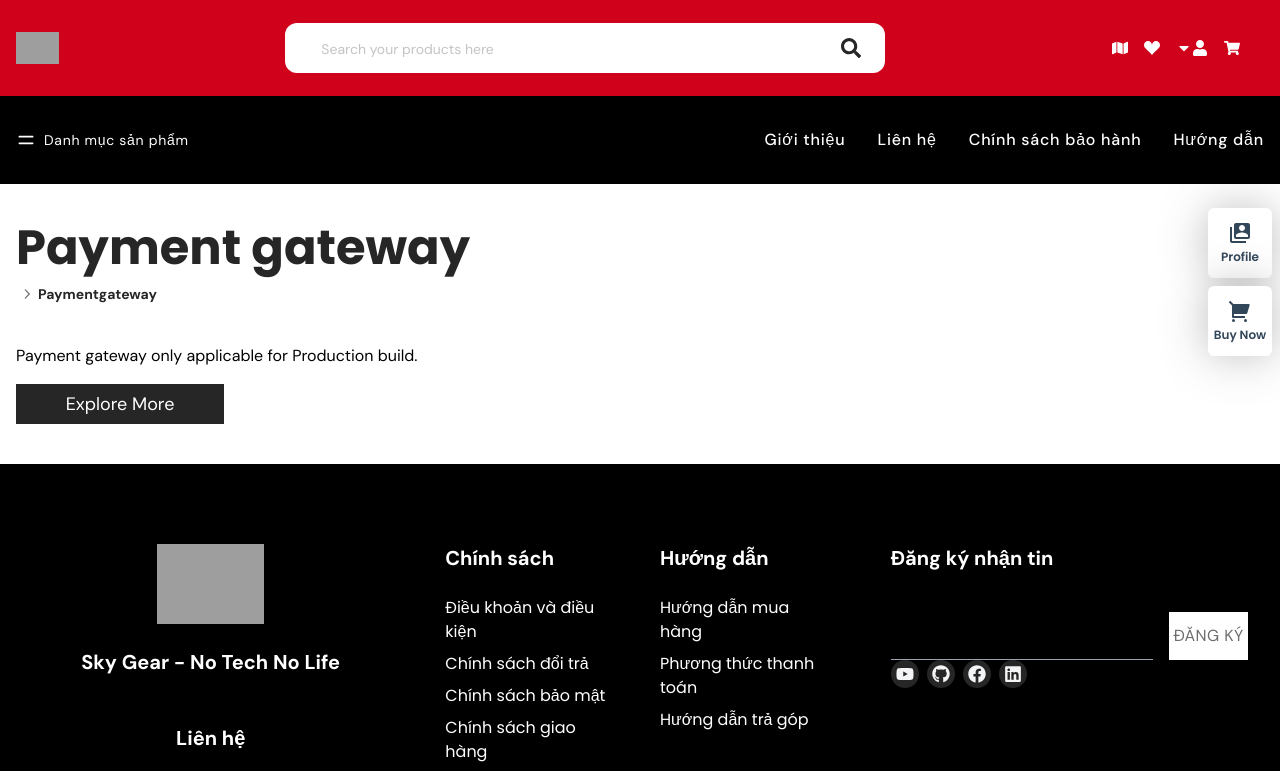
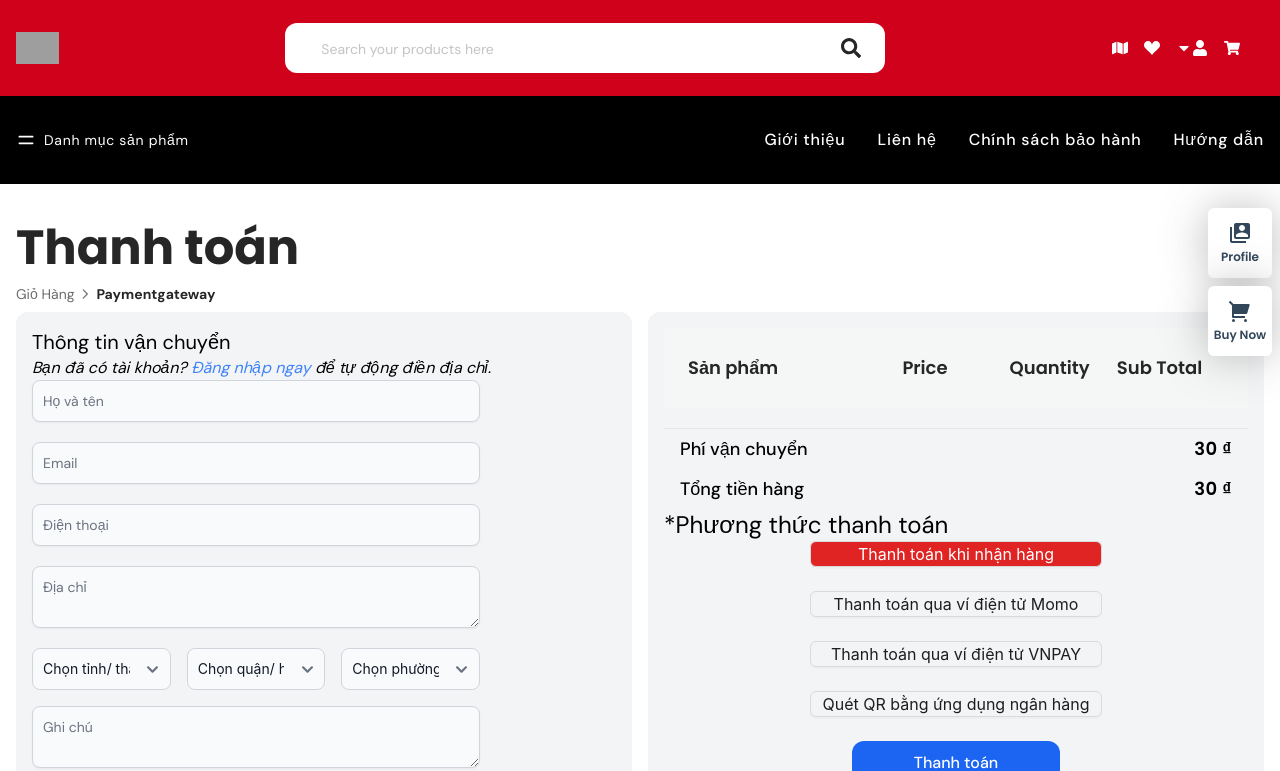
Before and after one commit to TK10-2912/Reactjs1M2, a React (Create React App) app: page /paymentgateway in a window 1280 px wide. Shown: the top 771 px of the page. Built offline with nearby package versions, Linux system fonts and the light colour scheme; grey boxes are pictures that could not be loaded.

Commit message:
sửa giao diện thanh toán tiền , giỏ hàng

```diff
--- a/src/pages/Cart/Cart.js
+++ b/src/pages/Cart/Cart.js
@@ -7,6 +7,7 @@ import { resetCart } from "../../redux/orebiSlice";
 import { emptyCart } from "../../assets/images/index";
 import ItemCard from "./ItemCard";
 import { Col, Row } from "antd";
+import { formatNumber } from "../../constants";
 
 const Cart = () => {
   const dispatch = useDispatch();
@@ -32,12 +33,12 @@ const Cart = () => {
   }, [totalAmt]);
   return (
     <div className="max-w-container mx-auto px-4">
-      <Breadcrumbs title="Cart" />
+      <Breadcrumbs title="Giỏ hàng" />
       {products.length > 0 ? (
         <Row>
           <Col span={16}>
             <div className="w-full h-20 bg-[#F5F7F7] text-primeColor hidden lgl:grid grid-cols-5 place-content-center px-6 text-lg font-titleFont font-semibold">
-              <h2 className="col-span-2">Product</h2>
+              <h2 className="col-span-2">Sản phẩm</h2>
               <h2>Price</h2>
               <h2>Quantity</h2>
               <h2>Sub Total</h2>
@@ -45,7 +46,7 @@ const Cart = () => {
             <div className="mt-5">
               {products.map((item) => (
                 <div key={item._id}>
-                  <ItemCard item={item} />
+                  <ItemCard item={item} payment={false} />
                 </div>
               ))}
             </div>
@@ -56,55 +57,56 @@ const Cart = () => {
             >
               Reset cart
             </button>
-
-            <div className="flex flex-col mdl:flex-row justify-between border py-4 px-4 items-center gap-2 mdl:gap-0">
-              <div className="flex items-center gap-4">
-                <input
-                  className="w-44 mdl:w-52 h-8 px-4 border text-primeColor text-sm outline-none border-gray-400"
-                  type="text"
-                  placeholder="Coupon Number"
-                />
-                <p className="text-sm mdl:text-base font-semibold">
-                  Apply Coupon
-                </p>
-              </div>
-              <p className="text-lg font-semibold">Update Cart</p>
-            </div>
-
           </Col>
           <Col span={8}>
-            <div  class="block max-w-7xl gap-4 justify-end mt-4 p-6 bg-white border mx-5 rounded-lg ">
+            <div class="block max-w-7xl gap-4 justify-end p-6 bg-white border mx-5 rounded-lg ">
               <div className="w-96 flex flex-col gap-4">
-                <h1 className="text-2xl font-semibold text-right">Cart totals</h1>
+                <h1 className="text-2xl font-semibold border-b-2 border-x-stone-800">Tóm tắt đơn hàng</h1>
                 <div>
-                  <p className="flex items-center justify-between border-[1px] border-gray-400 border-b-0 py-1.5 text-lg px-4 font-medium">
-                    Subtotal
+                  <p className="flex items-center justify-between   py-1.5 text-lg px-4 font-medium">
+                    Tổng tiền hàng
                     <span className="font-semibold tracking-wide font-titleFont">
-                      ${totalAmt}
+                      {formatNumber(totalAmt)}
                     </span>
                   </p>
-                  <p className="flex items-center justify-between border-[1px] border-gray-400 border-b-0 py-1.5 text-lg px-4 font-medium">
-                    Shipping Charge
+                  <p className="flex items-center justify-between   py-1.5 text-lg px-4 font-medium">
+                   Phí vận chuyển
                     <span className="font-semibold tracking-wide font-titleFont">
-                      ${shippingCharge}
+                      {formatNumber(shippingCharge)}
                     </span>
                   </p>
-                  <p className="flex items-center justify-between border-[1px] border-gray-400 py-1.5 text-lg px-4 font-medium">
-                    Total
+                  <p className="flex items-center border-b-2 border-x-stone-800 justify-between  py-1.5 text-lg px-4 font-medium">
+                    Tổng tạm tính
                     <span className="font-bold tracking-wide text-lg font-titleFont">
-                      ${totalAmt + shippingCharge}
+                      {formatNumber(totalAmt + shippingCharge)}
                     </span>
                   </p>
                 </div>
+              </div>
+              <div className="w-96 flex flex-col gap-4">
+                <h1 className="text-xl font-semibold ">Vocher</h1>
+                <div>
+
+                  <form>
+                    <label for="search" class="mb-2 text-sm font-medium text-gray-900 sr-only dark:text-white">Search</label>
+                    <div class="relative">
+                      <input type="search" id="search" class="block w-full p-4 ps-10 text-sm text-gray-900 border border-gray-300 rounded-lg bg-gray-50 focus:ring-blue-500 focus:border-blue-500 dark:bg-gray-700 dark:border-gray-600 dark:placeholder-gray-400 dark:text-white dark:focus:ring-blue-500 dark:focus:border-blue-500" placeholder="Nhập mã giảm giá" required />
+                      <button type="submit" class=" text-white absolute end-2.5 bottom-2.5 bg-red-700 hover:bg-red-600 focus:ring-4 focus:outline-none focus:ring-blue-300 font-medium rounded-lg text-base px-4 py-2 dark:bg-blue-600 dark:hover:bg-blue-700 dark:focus:ring-blue-800">Áp dụng</button>
+                    </div>
+                  </form>
+
+                </div>
+                <p className="text-base  font-semibold ">TỔNG THANH TOÁN: <span className="text-red-700">{formatNumber(totalAmt + shippingCharge)}</span></p>
                 <div className="flex justify-end">
                   <Link to="/paymentgateway">
-                    <button className="w-52 h-10 bg-primeColor text-white hover:bg-black duration-300">
-                      Proceed to Checkout
+                    <button className="w-52 h-11 font-medium rounded-xl bg-blue-600 text-white hover:bg-black duration-300">
+                      Tiến hành thanh toán
                     </button>
                   </Link>
                 </div>
               </div>
             </div>
+
           </Col>
         </Row>
 
@@ -122,20 +124,7 @@ const Cart = () => {
               alt="emptyCart"
             />
           </div>
-          <div className="max-w-[500px] p-4 py-8 bg-white flex gap-4 flex-col items-center rounded-md shadow-lg">
-            <h1 className="font-titleFont text-xl font-bold uppercase">
-              Your Cart feels lonely.
-            </h1>
-            <p className="text-sm text-center px-10 -mt-2">
-              Your Shopping cart lives to serve. Give it purpose - fill it with
-              books, electronics, videos, etc. and make it happy.
-            </p>
-            <Link to="/shop">
-              <button className="bg-primeColor rounded-md cursor-pointer hover:bg-black active:bg-gray-900 px-8 py-2 font-titleFont font-semibold text-lg text-gray-200 hover:text-white duration-300">
-                Continue Shopping
-              </button>
-            </Link>
-          </div>
+
         </motion.div>
       )}
     </div>
--- /dev/null
+++ b/src/pages/payment/InformationDelivery.js
@@ -0,0 +1,61 @@
+import { Col, Row } from "antd";
+import React from "react";
+import { Link } from "react-router-dom";
+const InformationDelivery = () => {
+    return (<>
+
+        <p className="text-xl">Thông tin vận chuyển </p>
+        <i className="text-base">Bạn đã có tài khoản? <a href="#" className="text-blue-500">Đăng nhập ngay</a> để tự động điền địa chỉ.</i>
+        <form class="max-w-md">
+            <div class="mb-5">
+                <input type="email" id="email" class="shadow-sm bg-gray-50 border border-gray-300 text-gray-900 text-sm rounded-lg focus:ring-blue-500 focus:border-blue-500 block w-full p-2.5 dark:bg-gray-700 dark:border-gray-600 dark:placeholder-gray-400 dark:text-white dark:focus:ring-blue-500 dark:focus:border-blue-500 dark:shadow-sm-light" placeholder="Họ và tên" required />
+            </div>
+            <div class="mb-5">
+                <input type="password" id="password" class="shadow-sm bg-gray-50 border border-gray-300 text-gray-900 text-sm rounded-lg focus:ring-blue-500 focus:border-blue-500 block w-full p-2.5 dark:bg-gray-700 dark:border-gray-600 dark:placeholder-gray-400 dark:text-white dark:focus:ring-blue-500 dark:focus:border-blue-500 dark:shadow-sm-light" placeholder="Email" required />
+            </div>
+            <div class="mb-5">
+                <input type="password" id="repeat-password" class="shadow-sm bg-gray-50 border border-gray-300 text-gray-900 text-sm rounded-lg focus:ring-blue-500 focus:border-blue-500 block w-full p-2.5 dark:bg-gray-700 dark:border-gray-600 dark:placeholder-gray-400 dark:text-white dark:focus:ring-blue-500 dark:focus:border-blue-500 dark:shadow-sm-light" placeholder="Điện thoại" required />
+            </div>
+            <div class="flex items-start mb-5">
+                <textarea type="password" id="repeat-password" class="shadow-sm bg-gray-50 border border-gray-300 text-gray-900 text-sm rounded-lg focus:ring-blue-500 focus:border-blue-500 block w-full p-2.5 dark:bg-gray-700 dark:border-gray-600 dark:placeholder-gray-400 dark:text-white dark:focus:ring-blue-500 dark:focus:border-blue-500 dark:shadow-sm-light" placeholder="Địa chỉ" required />
+            </div>
+            <Row gutter={[16,16]} style={{marginBottom:16}}>
+                <Col span={8}>
+                        <select id="countries" class="bg-gray-50 border border-gray-300 text-gray-900 text-sm rounded-lg focus:ring-blue-500 focus:border-blue-500 block w-full p-2.5 dark:bg-gray-700 dark:border-gray-600 dark:placeholder-gray-400 dark:text-white dark:focus:ring-blue-500 dark:focus:border-blue-500">
+                            <option selected>Chọn tỉnh/ thành</option>
+                            <option value="HN">Hà Nội</option>
+                            <option value="TB">Thái Bình</option>
+                            <option value="HD">Hải Dương</option>
+                            <option value="DN">Đà Nẵng</option>
+                            <option value="ND">Nam Định</option>
+                        </select>
+                </Col>
+                <Col span={8}>
+                        <select id="countries" class="bg-gray-50 border border-gray-300 text-gray-900 text-sm rounded-lg focus:ring-blue-500 focus:border-blue-500 block w-full p-2.5 dark:bg-gray-700 dark:border-gray-600 dark:placeholder-gray-400 dark:text-white dark:focus:ring-blue-500 dark:focus:border-blue-500">
+                            <option selected>Chọn quận/ huyện</option>
+                            <option value="HN">Hà Nội</option>
+                            <option value="TB">Thái Bình</option>
+                            <option value="HD">Hải Dương</option>
+                            <option value="DN">Đà Nẵng</option>
+                            <option value="ND">Nam Định</option>
+                        </select>
+                </Col>
+                <Col span={8}>
+                        <select id="countries" class="bg-gray-50 border border-gray-300 text-gray-900 text-sm rounded-lg focus:ring-blue-500 focus:border-blue-500 block w-full p-2.5 dark:bg-gray-700 dark:border-gray-600 dark:placeholder-gray-400 dark:text-white dark:focus:ring-blue-500 dark:focus:border-blue-500">
+                            <option selected>Chọn phường/ xã</option>
+                            <option value="HN">Hà Nội</option>
+                            <option value="TB">Thái Bình</option>
+                            <option value="HD">Hải Dương</option>
+                            <option value="DN">Đà Nẵng</option>
+                            <option value="ND">Nam Định</option>
+                        </select>
+                </Col>
+            </Row>
+            <div class="flex items-start mb-5">
+                <textarea type="password" id="repeat-password" class="shadow-sm bg-gray-50 border border-gray-300 text-gray-900 text-sm rounded-lg focus:ring-blue-500 focus:border-blue-500 block w-full p-2.5 dark:bg-gray-700 dark:border-gray-600 dark:placeholder-gray-400 dark:text-white dark:focus:ring-blue-500 dark:focus:border-blue-500 dark:shadow-sm-light" placeholder="Ghi chú" required />
+            </div>
+        </form>
+        <Link to="/cart"> {`<< Quay lại giỏ hàng`}</Link>
+    </>)
+}
+export default InformationDelivery
--- a/src/pages/payment/Payment.js
+++ b/src/pages/payment/Payment.js
@@ -1,18 +1,84 @@
-import React from "react";
+import React, { useEffect, useState } from "react";
+import Breadcrumbs from "../../components/pageProps/Breadcrumbs";
+import InformationDelivery from "./InformationDelivery";
+import ItemCard from "../Cart/ItemCard";
+import { useSelector } from "react-redux";
+import { formatNumber } from "../../constants";
+import { Button } from "antd";
 import { Link } from "react-router-dom";
-import Breadcrumbs from "../../components/pageProps/Breadcrumbs";
-
 const Payment = () => {
+  const products = useSelector((state) => state.orebiReducer.products);
+  const [totalAmt, setTotalAmt] = useState("");
+  const [shippingCharge, setShippingCharge] = useState("");
+  useEffect(() => {
+    let price = 0;
+    products.map((item) => {
+      price += item.price * item.quantity;
+      return price;
+    });
+    setTotalAmt(price);
+  }, [products]);
+  useEffect(() => {
+    if (totalAmt <= 200) {
+      setShippingCharge(30);
+    } else if (totalAmt <= 400) {
+      setShippingCharge(25);
+    } else if (totalAmt > 401) {
+      setShippingCharge(20);
+    }
+  }, [totalAmt]);
   return (
     <div className="max-w-container mx-auto px-4">
-      <Breadcrumbs title="Payment gateway" />
-      <div className="pb-10">
-        <p>Payment gateway only applicable for Production build.</p>
-        <Link to="/">
-          <button className="w-52 h-10 bg-primeColor text-white text-lg mt-4 hover:bg-black duration-300">
-            Explore More
-          </button>
-        </Link>
+      <Breadcrumbs prevLocation={"Giỏ hàng"} title="Thanh toán" />
+      <div className="w-full grid grid-cols-1 md:grid-cols-2 xl:grid-cols-6 gap-4 h-full -mt-5 xl:-mt-8 pb-10 ">
+        <div className="h-full xl:col-span-3  bg-gray-100 p-4 rounded-xl">
+          <InformationDelivery />
+        </div>
+        <div className="h-full xl:col-span-3   bg-gray-100 p-4 rounded-xl">
+          <div className="w-full h-20 bg-[#F5F7F7] text-primeColor hidden lgl:grid grid-cols-5 place-content-center px-6 text-lg font-titleFont font-semibold">
+            <h2 className="col-span-2">Sản phẩm</h2>
+            <h2>Price</h2>
+            <h2>Quantity</h2>
+            <h2>Sub Total</h2>
+          </div>
+          <div className="mt-5">
+            {products.map((item) => (
+              <div key={item._id}>
+                <ItemCard item={item} payment={true} />
+              </div>
+            ))}
+          </div>
+          <hr />
+          <div>
+            <p className="flex items-center justify-between   py-1.5 text-lg px-4 font-medium">
+              Phí vận chuyển
+              <span className="font-semibold tracking-wide font-titleFont">
+                {formatNumber(shippingCharge)}
+              </span>
+            </p>
+            <p className="flex items-center justify-between   py-1.5 text-lg px-4 font-medium">
+              Tổng tiền hàng
+              <span className="font-semibold tracking-wide font-titleFont">
+                {formatNumber(totalAmt + shippingCharge)}
+              </span>
+            </p>
+          </div>
+          <h1 className="text-2xl">*Phương thức thanh toán</h1>
+          <div className="flex flex-col items-center ">
+            <Button className="text-base bg-red-600 w-1/2 text-white h-1/3" >Thanh toán khi nhận hàng</Button> <br/>
+            <Button className="text-base w-1/2 h-1/3" >Thanh toán qua ví điện tử Momo</Button><br/>
+            <Button className="text-base w-1/2 h-1/3">Thanh toán qua ví điện tử VNPAY</Button><br/>
+            <Button className="text-base w-1/2 h-1/3">Quét QR bằng ứng dụng ngân hàng</Button><br/>
+
+            <Link to="/paymentgateway">
+              <button className="w-52 h-11 font-medium rounded-xl bg-blue-600 text-white hover:bg-black duration-300">
+                Thanh toán
+              </button>
+            </Link>
+
+          </div>
+
+        </div>
       </div>
     </div>
   );
```
Also changed, not shown: src/pages/Cart/ItemCard.js (+20 -9 lines).
